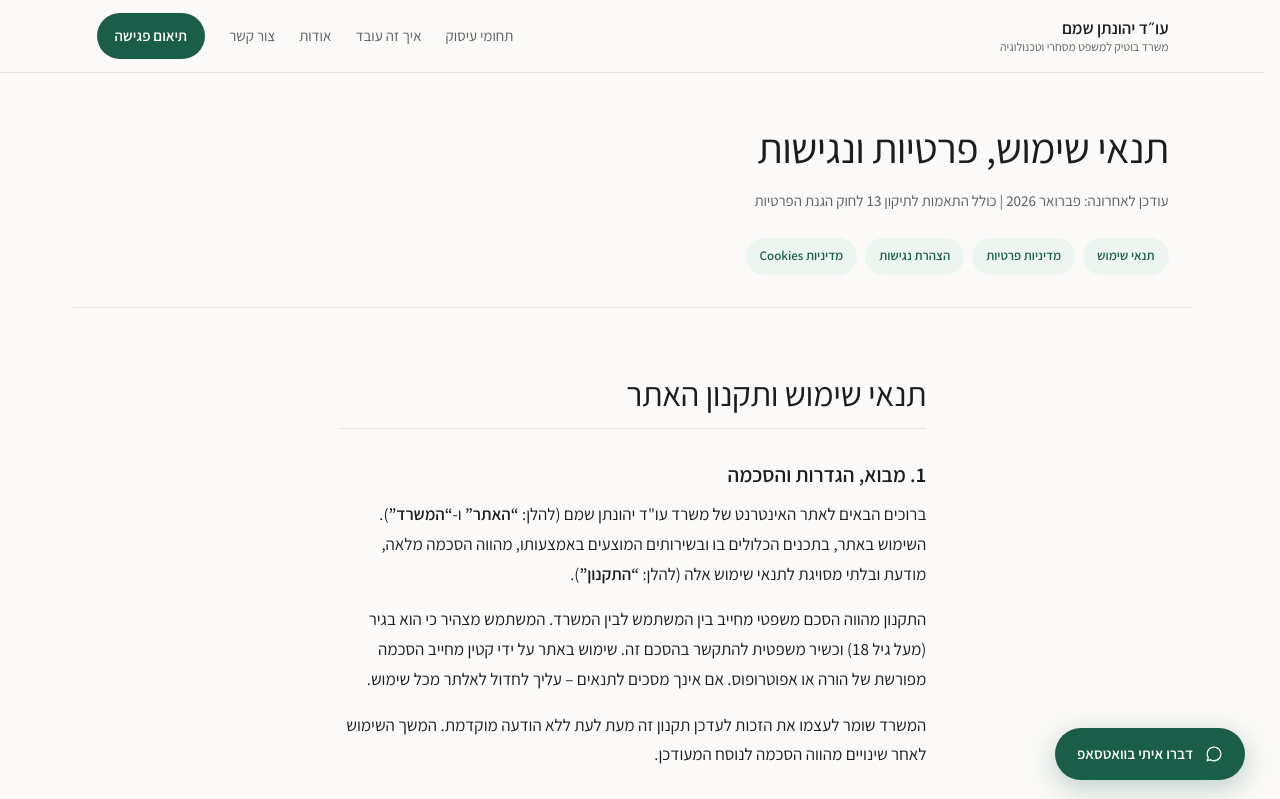
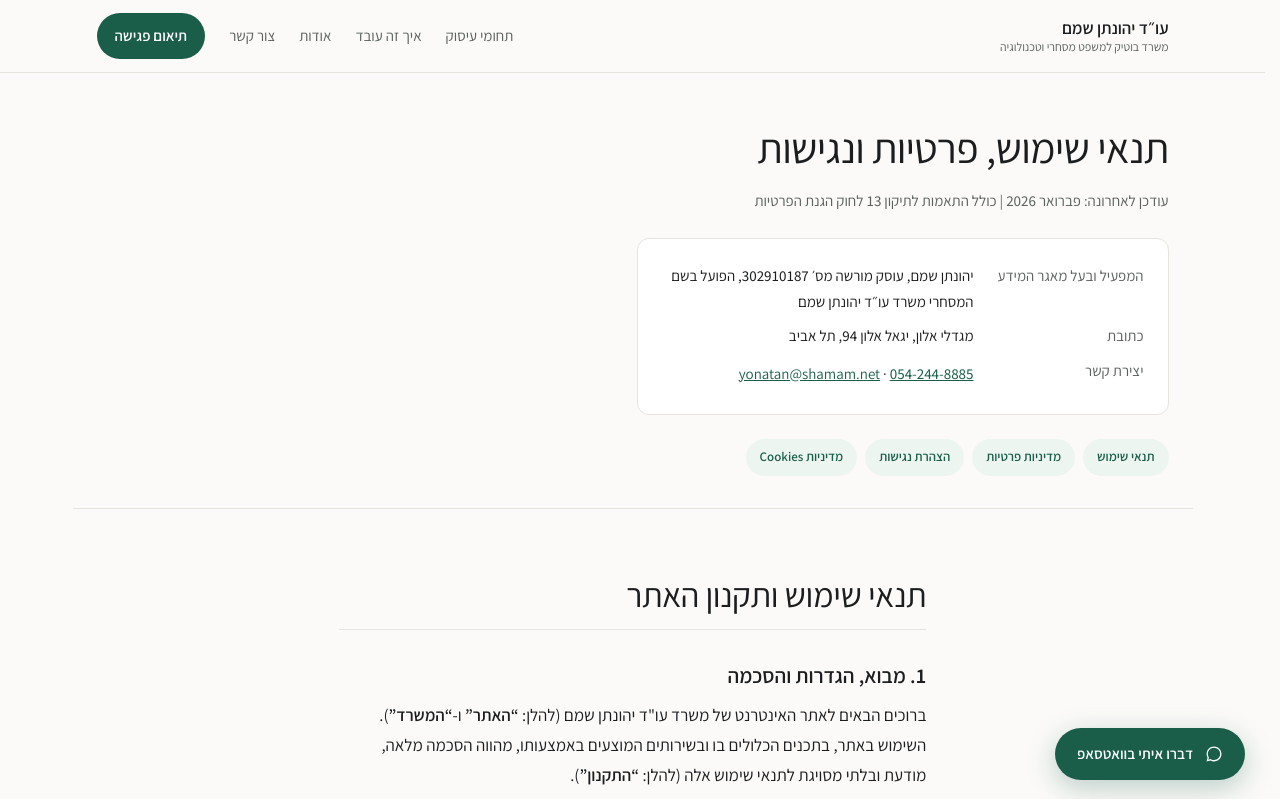
Before and after one commit to softwiz-ops/yonatanshamam.com, an Astro site: page /terms-privacy-accessibility in a window 1280 px wide. Shown: the top 799 px of the page. Built offline with nearby package versions, Linux system fonts and the light colour scheme; Astro itself is replaced by a stand-in of ours.

Commit message:
Name the operator properly, and flag the one-registration question
The founder confirmed that the law practice and the technology consultancy are
a single registration — עוסק מורשה 302910187 operating under two trade names,
from the same address.

Two consequences.

First, the legal document identified the controller only as "משרד עו״ד יהונתן
שמם", which is a trade name and not a registered entity. Amendment 13 expects
the controller to be identified with real particulars. The page now opens with
an operator block naming the registered person and the registration number,
rendered from src/data/firm.ts rather than written into the Markdown — that
file is overwritten by migrate-legal.py, so a hand-edit there would be lost on
the next run.

Second, and more important: this is now a third question for the ethics
committee. The Bar's rules restrict a lawyer from carrying on an additional
occupation in a way that is incompatible with the profession or that channels
clients from the business into the practice — and the positioning of this whole
site rests on the two being connected. I can identify the question; I cannot
answer it.

The site is built conservatively in the meantime: the technology company
appears as biography on the about page only, unlinked, with no partner badges,
no client counts and no call to action. PROJECT.md records what must not be
added until the committee answers.

Co-Authored-By: Claude Opus 5 <noreply@anthropic.com>

```diff
--- a/src/data/firm.ts
+++ b/src/data/firm.ts
@@ -21,8 +21,27 @@
 
 export const FIRM = {
   name: 'עו״ד יהונתן שמם',
+  /** The trade name. Not a separate legal entity — see `operator`. */
   legalName: 'משרד עו״ד יהונתן שמם',
   tagline: 'משרד בוטיק למשפט מסחרי וטכנולוגיה',
+
+  /**
+   * The registered person behind the trade name.
+   *
+   * Amendment 13 requires the controller to be identified with real
+   * particulars, and "משרד עו״ד יהונתן שמם" is a trade name rather than a
+   * registered entity. The migrated legal document names only the trade name,
+   * which is thinner than the obligation expects.
+   *
+   * Same registration as the technology consultancy — one עוסק מורשה operating
+   * under two trade names. That fact is what raises the additional-occupation
+   * question recorded in PROJECT.md.
+   */
+  operator: {
+    person: 'יהונתן שמם',
+    registration: 'עוסק מורשה מס׳ 302910187',
+    tradeName: 'משרד עו״ד יהונתן שמם',
+  },
 
   phone: {
     display: '054-244-8885',
--- a/src/pages/terms-privacy-accessibility.astro
+++ b/src/pages/terms-privacy-accessibility.astro
@@ -39,6 +39,33 @@ const sections = [
   <div class="wrap lede">
     <h1>{frontmatter.title}</h1>
     <p class="updated">{frontmatter.updated}</p>
+
+    {/*
+      Rendered from src/data/firm.ts rather than written into the Markdown,
+      because migrate-legal.py overwrites that file and a hand-edit would be
+      lost on the next run.
+
+      The migrated document names only the trade name as "בעל מאגר המידע".
+      Amendment 13 expects the controller to be identified with real
+      particulars, so the registered person and registration number are stated
+      here, at the head of the document that makes the claim.
+    */}
+    <dl class="operator">
+      <dt>המפעיל ובעל מאגר המידע</dt>
+      <dd>
+        {FIRM.operator.person}, <bdi dir="ltr">{FIRM.operator.registration}</bdi>,
+        הפועל בשם המסחרי {FIRM.operator.tradeName}
+      </dd>
+      <dt>כתובת</dt>
+      <dd>{FIRM.address.full}</dd>
+      <dt>יצירת קשר</dt>
+      <dd>
+        <bdi><a href={`tel:${FIRM.phone.tel}`} dir="ltr">{FIRM.phone.display}</a></bdi>
+        {' · '}
+        <bdi><a href={`mailto:${FIRM.email}`} dir="ltr">{FIRM.email}</a></bdi>
+      </dd>
+    </dl>
+
     <nav class="jump" aria-label="ניווט במסמך">
       {sections.map((s) => <a href={`#${s.id}`}>{s.label}</a>)}
     </nav>
@@ -53,6 +80,26 @@ const sections = [
   .lede { padding-block: var(--s7) var(--s6); border-block-end: 1px solid var(--rule); }
   h1 { font-size: clamp(28px, 4vw, 42px); font-weight: 400; letter-spacing: -0.015em; }
   .updated { color: var(--muted); font-size: var(--fs-small); margin-block-start: var(--s3); }
+
+  .operator {
+    margin-block-start: var(--s5);
+    padding: var(--s5);
+    background: var(--surface);
+    border: 1px solid var(--rule);
+    border-radius: var(--r-md);
+    display: grid;
+    grid-template-columns: max-content 1fr;
+    gap: var(--s2) var(--s5);
+    font-size: var(--fs-small);
+    max-width: 72ch;
+  }
+  .operator dt { color: var(--muted); }
+  .operator dd { margin: 0; }
+  .operator a { color: var(--accent); display: inline-block; padding-block: 3px; }
+  @media (max-width: 600px) {
+    .operator { grid-template-columns: 1fr; gap: var(--s1); }
+    .operator dd { margin-block-end: var(--s3); }
+  }
 
   .jump { display: flex; flex-wrap: wrap; gap: var(--s2); margin-block-start: var(--s5); }
   .jump a {
```
Also changed, not shown: PROJECT.md (+24 -3 lines).
